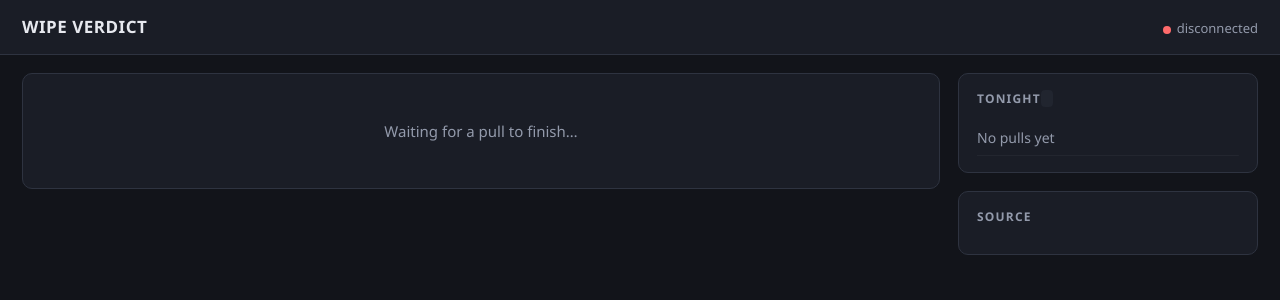
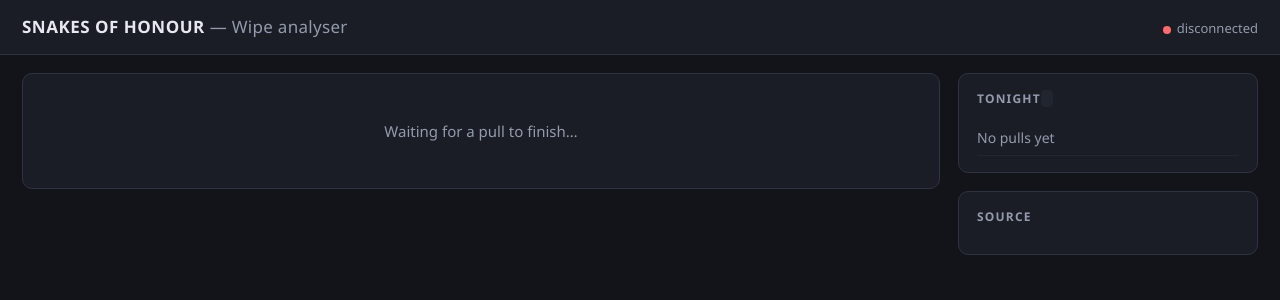
Before and after one commit to bruutje-prog/wipe-verdict, a Flask app: page / in a window 1280 px wide. Shown: the top 300 px of the page. Run offline with Flask 3, Linux system fonts and the light colour scheme; data that the repository does not hold is empty.

Commit message:
Count only the Annihilate cone; rename to Snakes of Honour - Wipe analyser
The Annihilate tooltip settles it: 3.5 million to anyone in a 50-yard
cone in front of Garrosh, and 700,000 to everyone in the Realm of
Y'Shaarj. Only the cone is a mistake.

The damage threshold separates them and the logs say it is safe. Across
523 Annihilate hits in five pulls the maximum was 367,836 and NOT ONE
exceeded 500k -- that whole distribution is the 700k realm pulse after
mitigation (~292k at 25, ~180k at 10). A 3.5m cone cannot mitigate down
near 800k, so amount_at_least: 800000 counts cone hits only and stays
silent while the raid keeps dodging it. On the guild's own pulls it
produces zero rows, because nobody has ever eaten it.

This also corrects an earlier inference of mine. The falling number of
players hit across a burst (25 -> 20 -> 16) is people entering and
leaving the Realm of Y'Shaarj, which is who the pulse hits -- not people
dodging a cone, which is what I guessed from the counts alone.

Renamed to "Snakes of Honour - Wipe analyser" across the dashboard,
README, config headers and package docstring. The python package stays
`wipeverdict` and so does the repo: renaming those churns every import
and the remote for no user-visible gain.

README brought up to date -- all eight bosses, the soaks / shared_damage
/ exempt_roles / amount_at_least categories, and the corrected 23.2%
figure for the 30/07 Dark Shaman wipe.

55 tests.

Co-Authored-By: Claude Opus 5 <noreply@anthropic.com>

```diff
--- a/config/mechanics.yaml
+++ b/config/mechanics.yaml
@@ -1,4 +1,5 @@
-# Wipe Verdict -- class and raid mechanics that are not boss-specific.
+# Snakes of Honour, Wipe analyser -- class and raid mechanics
+# that are not boss-specific.
 #
 # These encode judgements that were wrong at least once in manual review. Each
 # carries the reason, because the reason is what stops it being "corrected"
--- a/wipeverdict/__init__.py
+++ b/wipeverdict/__init__.py
@@ -1,4 +1,6 @@
-"""Wipe Verdict -- live raid progression feedback for MoP Classic.
+"""Snakes of Honour -- Wipe analyser.
+
+Live raid progression feedback for MoP Classic.
 
 Answers one question between pulls: why did that pull fail, and what is the
 single highest-value thing to change before the next one?
--- a/wipeverdict/templates/dashboard.html
+++ b/wipeverdict/templates/dashboard.html
@@ -2,7 +2,7 @@
 <html lang="en">
 <head>
 <meta charset="utf-8">
-<title>Wipe Verdict</title>
+<title>Snakes of Honour — Wipe analyser</title>
 <style>
   :root {
     --bg: #12141a;
@@ -26,6 +26,7 @@
     padding: 14px 22px; border-bottom: 1px solid var(--line); background: var(--panel);
   }
   header h1 { font-size: 17px; margin: 0; letter-spacing: .5px; }
+  header h1 .sub { color: var(--dim); font-weight: 400; letter-spacing: .3px; }
   header .status { color: var(--dim); font-size: 13px; margin-left: auto; }
   .live-dot {
     display: inline-block; width: 8px; height: 8px; border-radius: 50%;
@@ -136,7 +137,7 @@
 </head>
 <body>
 <header>
-  <h1>WIPE VERDICT</h1>
+  <h1>SNAKES OF HONOUR <span class="sub">— Wipe analyser</span></h1>
   <span class="muted" id="boss-now"></span>
   <span class="status"><span class="live-dot" id="dot"></span><span id="status">connecting…</span></span>
 </header>
```
Also changed, not shown: config/bosses.yaml (+27 -24 lines), tests/test_wipeverdict.py (+1 -1 lines), README.md.
